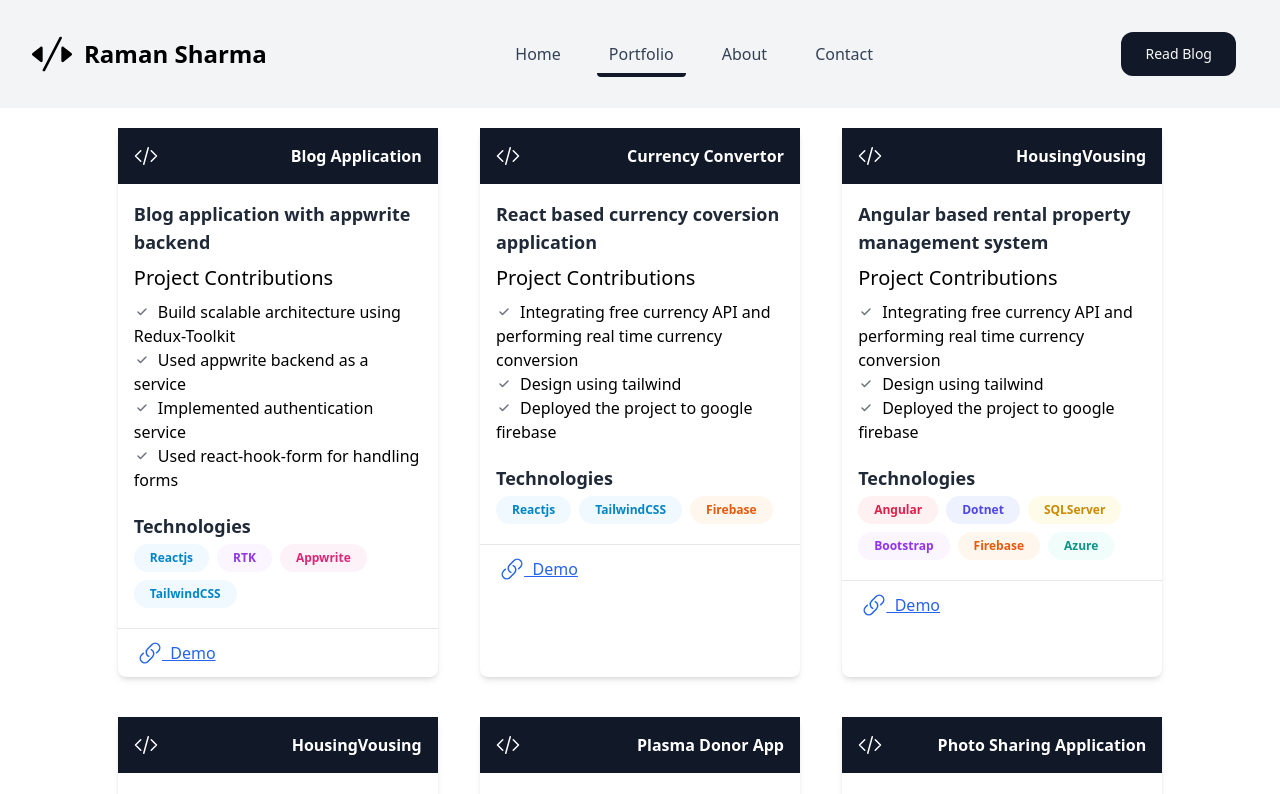
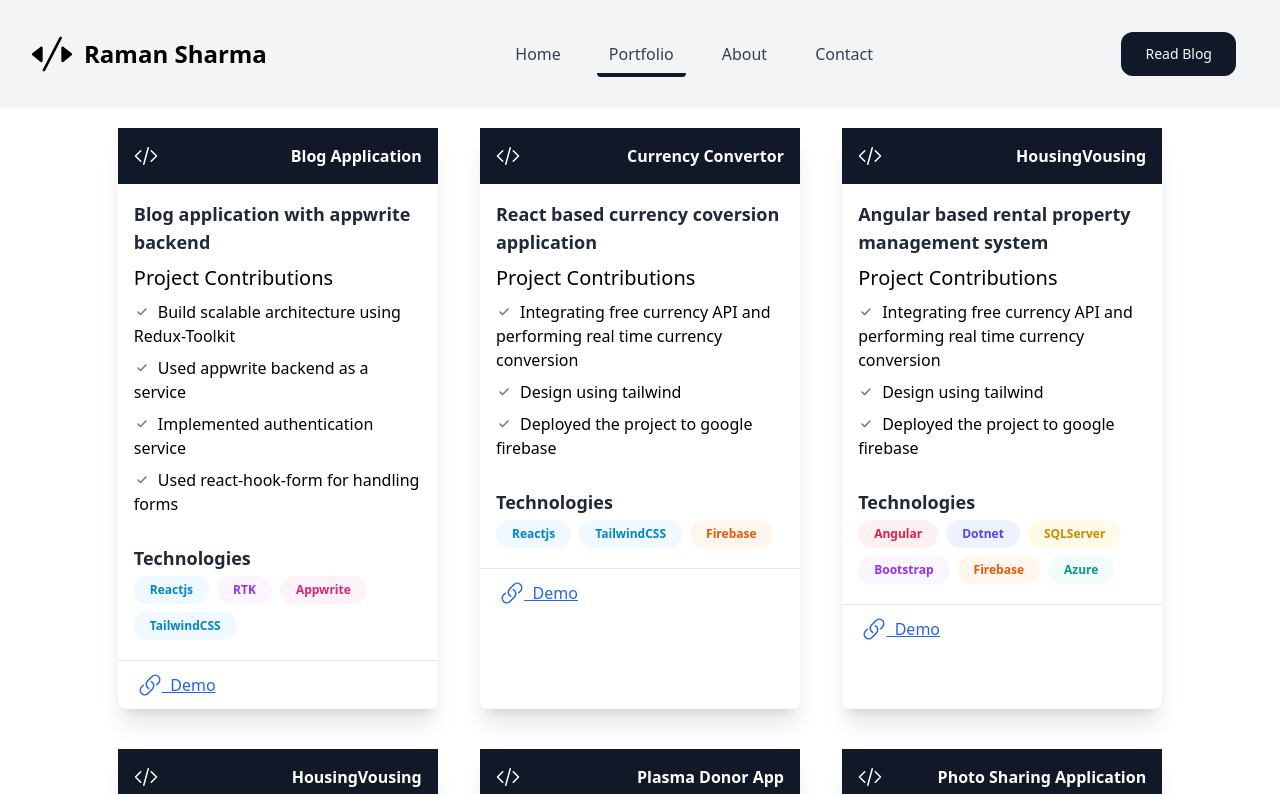
Before and after one commit to iamramann/portfolio-web-app, a React (Vite) app: page /portfolio in a window 1280 px wide. Shown: the top 794 px of the page. Built offline with nearby package versions, Linux system fonts and the light colour scheme.

Commit message:
Code refactoring.

```diff
--- a/package.json
+++ b/package.json
@@ -17,6 +17,7 @@
     "react-router-dom": "^6.21.2"
   },
   "devDependencies": {
+    "@tailwindcss/typography": "^0.5.10",
     "@types/react": "^18.2.43",
     "@types/react-dom": "^18.2.17",
     "@vitejs/plugin-react": "^4.2.1",
--- a/src/App.jsx
+++ b/src/App.jsx
@@ -1,5 +1,4 @@
 import { Outlet } from "react-router-dom";
-import "./App.css";
 import { Footer, Header } from "./components";
 import { navItems } from "../constants";
 
--- a/src/components/About.jsx
+++ b/src/components/About.jsx
@@ -11,7 +11,7 @@ import { GithubSvg, HackerrankSvg, LinkedInSvg } from "./svg/Icons";
 function About() {
   return (
     <>
-      <div className="container lg:w-5/6 flex justify-center flex-col lg:flex-row mx-auto">
+      <div className="container lg:w-5/6 flex justify-center flex-col lg:flex-row mx-auto ">
         <div className="w-full lg:w-4/6 p-5 mx-auto bg-white">
           <div className="mx-auto p-5 rounded-lg shadow-md">
             <h1 className="font-semibold text-lg lg:text-4xl mb-2 w-full">
--- a/src/components/Header.jsx
+++ b/src/components/Header.jsx
@@ -25,9 +25,6 @@ function Header({ navItems }) {
                 return (
                   <li key={name}>
                     <NavLink
-                      onClick={() => {
-                        console.log(111);
-                      }}
                       to={slug}
                       className={({ isActive }) =>
                         `font-medium px-3 py-2 text-slate-700 rounded hover:border-b-4 hover:border-b-gray-900 hover:text-slate-900
@@ -81,6 +78,9 @@ function Header({ navItems }) {
                         <li key={name} className="mb-1">
                           <span className="block p-4 text-sm text-gray-400 font-semibold rounded">
                             <NavLink
+                              onClick={() => {
+                                setIsSideMenuOpen((prev) => !prev);
+                              }}
                               to={slug}
                               className={({ isActive }) =>
                                 `font-medium px-3 py-2 rounded
--- a/src/components/sub/ProjectInfoCard.jsx
+++ b/src/components/sub/ProjectInfoCard.jsx
@@ -7,8 +7,8 @@ function ProjectInfoCard({ project }) {
 
   return (
     <>
-      <div className="w-5/6 md:mx-0 lg:mx-auto md:w-[42%] lg:w-[30%] rounded-lg shadow-md mb-5">
-        <div className="w-full card-header bg-gray-900 p-4">
+      <div className="w-5/6 md:mx-0 lg:mx-auto md:w-[42%] lg:w-[30%] rounded-b-lg shadow-xl mb-5 hover:outline outline-2 hover:outline-gray-200">
+        <div className="bg-gray-900 p-4">
           <div className="flex justify-between">
             <svg
               xmlns="http://www.w3.org/2000/svg"
@@ -37,7 +37,7 @@ function ProjectInfoCard({ project }) {
             <div>
               {contributions.map((contribution, index) => {
                 return (
-                  <div key={`contribution-${id + index}`}>
+                  <div className="mb-2" key={`contribution-${id + index}`}>
                     <span className="text-gray-500 w-4 mr-2 rounded-full inline-flex items-center justify-center pt-0">
                       <svg
                         fill="none"
@@ -59,7 +59,7 @@ function ProjectInfoCard({ project }) {
           </div>
         </div>
         <div className="m-3 p-1">
-          <h1 className="text-lg font-bold text-gray-800 "> Technologies</h1>
+          <h1 className="text-lg font-bold text-gray-800">Technologies</h1>
           <div className="flex flex-wrap">
             {technologies.map((technology, index) => {
               return (
--- a/tailwind.config.js
+++ b/tailwind.config.js
@@ -8,7 +8,7 @@ export default {
       },
     },
   },
-  plugins: [],
+  plugins: [require("@tailwindcss/typography")],
   safelist: [
     "bg-sky-50",
     "text-sky-600",
```
Also changed, not shown: src/App.css (deleted), 1 other file (tests, documents, lock files or other folders).
